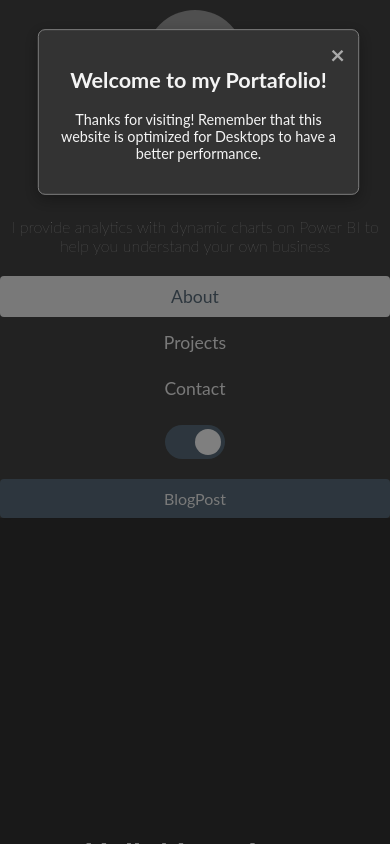
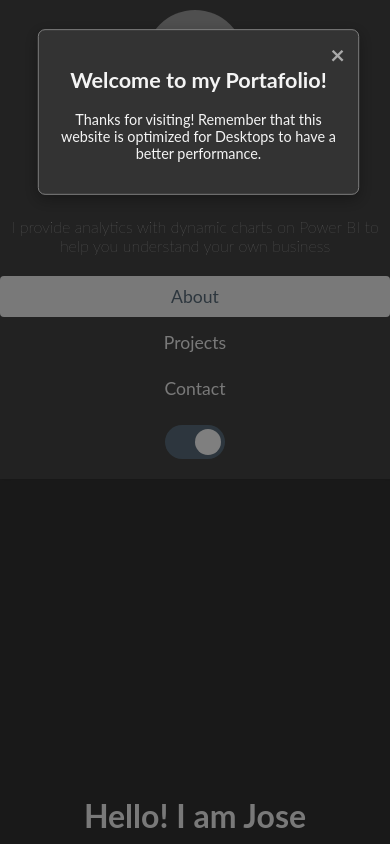
Before and after one commit to DeiviGT1/blog2.0, a Flask app: page / in a window 390 px wide. Run offline with Flask 3, Linux system fonts and the light colour scheme; parts of the project's set-up code (start-up, migrations or seed data) failed here and were passed over; some libraries are stand-ins or nearby versions; grey boxes are pictures that could not be loaded.

```diff
--- a/app/static/css/main/navbar.css
+++ b/app/static/css/main/navbar.css
@@ -256,4 +256,7 @@ input:not(:checked) + .slider .moon-icon {
   .invert-button-container {
     margin-bottom: 20px;
   }
+  .sidebar-bottom{
+    display: none;
+  }
 }
```
